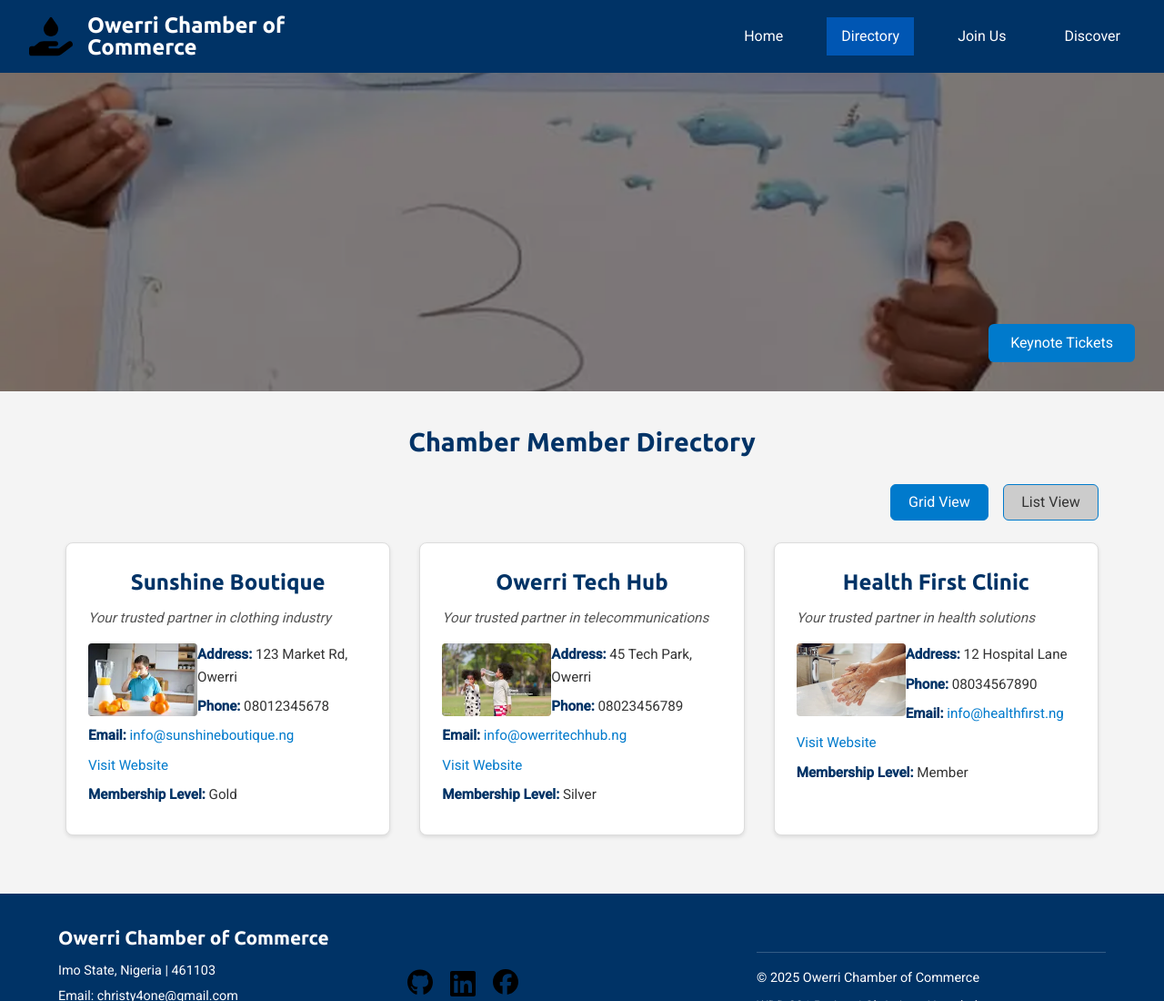
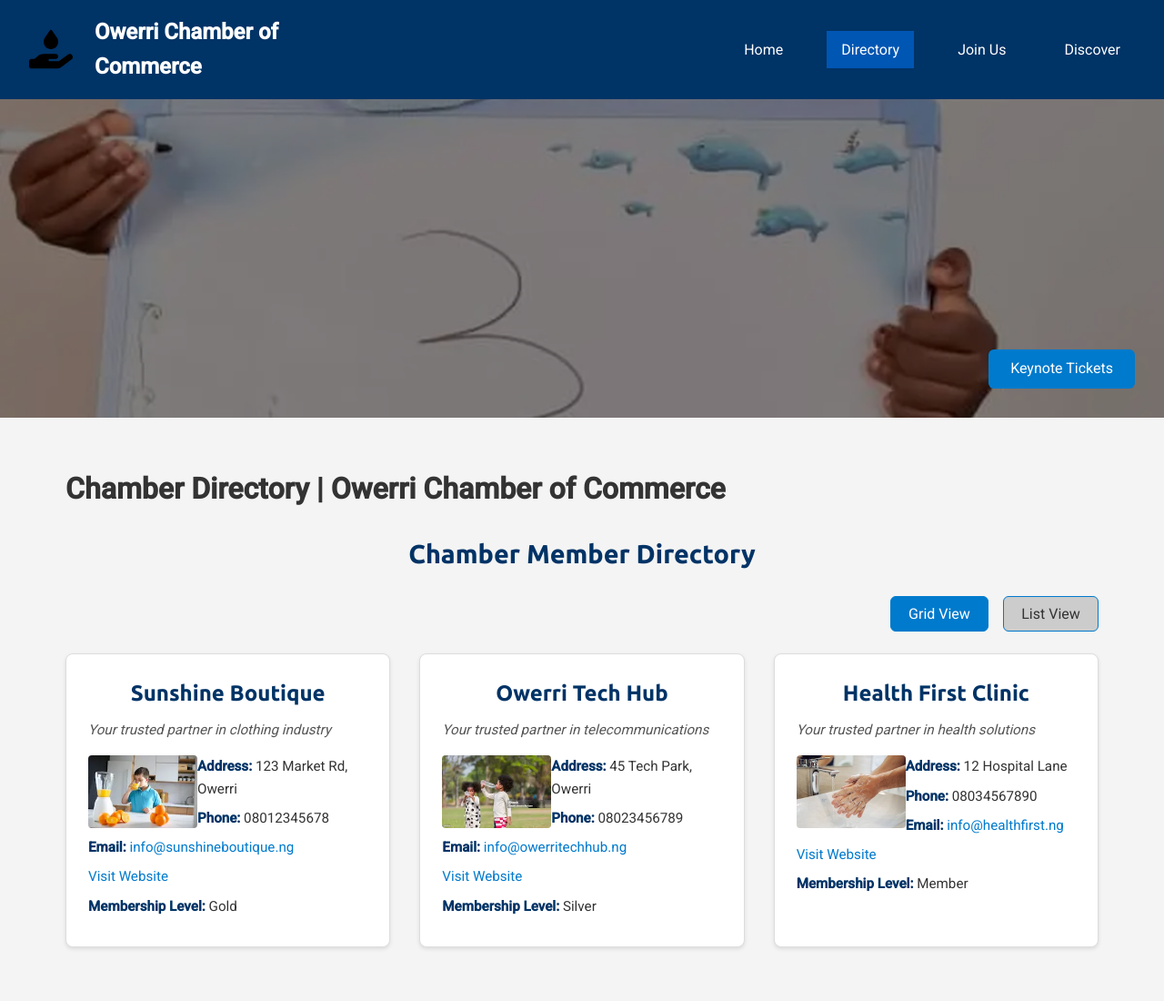
Before and after one commit to christiananwachukwu/wdd231, a plain HTML site: page chamber/directory.html in a window 1280 px wide. Shown: the top 1100 px of the page at 91% size. Drawn offline with Linux system fonts and the light colour scheme.

Commit message:
Fixed error from page audit

```diff
--- a/chamber/directory.html
+++ b/chamber/directory.html
@@ -3,7 +3,7 @@
 <head>
     <meta charset="UTF-8">
     <meta name="viewport" content="width=device-width, initial-scale=1.0">
-    <meta name="description" content="Explore the directory of local businesses in Owerri Chamber of Commerce. find members, contact information , and more...">
+    <meta name="description" content="Explore the directory of local businesses in Owerri Chamber of Commerce. Find members, contact information , and more...">
     <meta name="author" content="Christiana Nwachukwu">
     <meta property="og:title" content="Chamber Directory | Owerri Chamber of Commerce">
 
@@ -18,7 +18,7 @@
     <link rel="preconnect" href="https://fonts.googleapis.com">
     <link rel="preconnect" href="https://fonts.gstatic.com" crossorigin>
     <link href="https://fonts.googleapis.com/css2?family=Ubuntu:wght@400;700&family=Roboto:wght@400;500&display=swap" rel="stylesheet">
-    <link rel="stylesheet" href="styles/normalize.min.css">
+    <link rel="stylesheet" href="styles/normalize.css">
     <link rel="stylesheet" href="styles/small-directory.css">
     <link rel="stylesheet" href="styles/large-directory.css">
 
@@ -33,7 +33,7 @@
         <div class="header-container">
             <div class="branding">
             <img src="images/logo.svg" alt="Owerri Chamber of Commerce Logo" width="48" height="48">
-            <h1>Owerri Chamber of Commerce</h1>
+            <span class="site-name">Owerri Chamber of Commerce</span>
             </div>
             <button id="menu-button" aria-label="Toggle Navigation Menu">&#9776;</button>
             <nav>
@@ -55,6 +55,7 @@
     </div>
 
     <main>
+        <h1>Chamber Directory | Owerri Chamber of Commerce</h1>
         <h2>Chamber Member Directory</h2>
         <div class="view-toggle">
             <button id="grid-view-button" class="active">Grid View</button>
--- a/chamber/styles/small-directory.css
+++ b/chamber/styles/small-directory.css
@@ -133,6 +133,12 @@ main {
   padding: 1rem;
   max-width: 960px;
   margin: 0 auto;
+}
+
+.site-name {
+  font-size: 1.5rem;
+  font-weight: bold;
+  margin-left: 0.5rem;
 }
 
 .main-content {
```
Also changed, not shown: chamber/styles/normalize.min.css (+1 -1 lines).
